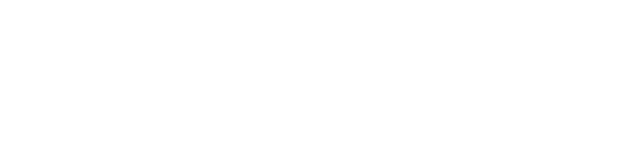
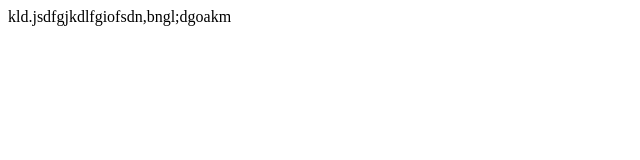
Before and after one commit to Masumaparveen/Demo, a plain HTML site: page index.html in a window 1280 px wide. Shown: the whole page, without its empty margins (0-640 px from the left). Drawn offline with Linux system fonts and the light colour scheme.

Commit message:
text changes

```diff
--- a/index.html
+++ b/index.html
@@ -7,6 +7,6 @@
     <title>Document</title>
 </head>
 <body>
-
+    kld.jsdfgjkdlfgiofsdn,bngl;dgoakm
 </body>
 </html>
```
